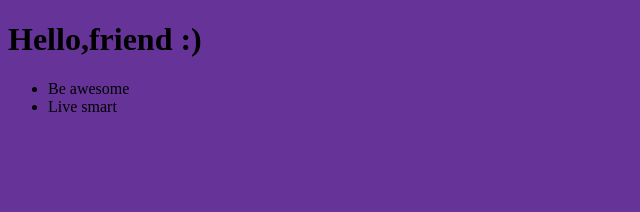
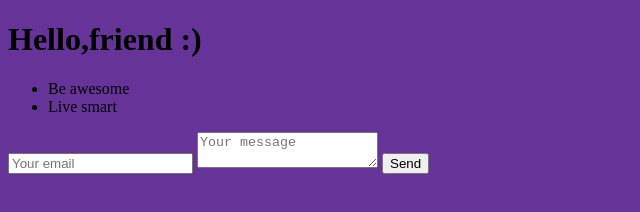
Before and after one commit to JessicaWithGlasses/testproject, a plain HTML site: page index.html in a window 1280 px wide. Shown: the whole page, without its empty margins (0-640 px from the left). Drawn offline with Linux system fonts and the light colour scheme.

Commit message:
EmailNotifi

```diff
--- a/index.html
+++ b/index.html
@@ -10,5 +10,10 @@
    <li>Be awesome </li>
    <li>Live smart </li>
    </ul>
+<form method="POST" action="http://formspree.io/jessiec095@gmail.com">
+  <input type="email" name="email" placeholder="Your email">
+  <textarea name="message" placeholder="Your message"></textarea>
+  <button type="submit">Send</button>
+</form>
     </body>
 </html>
```
